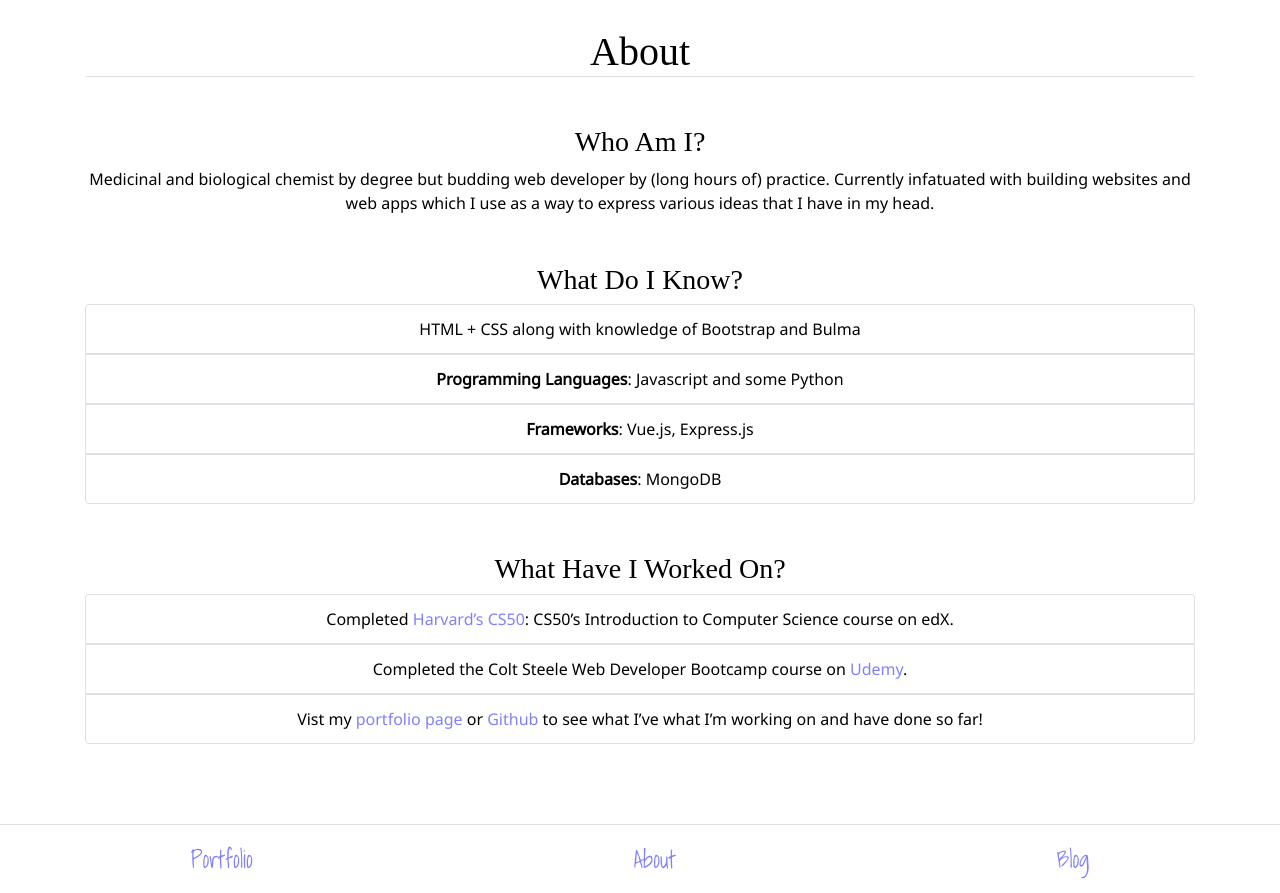
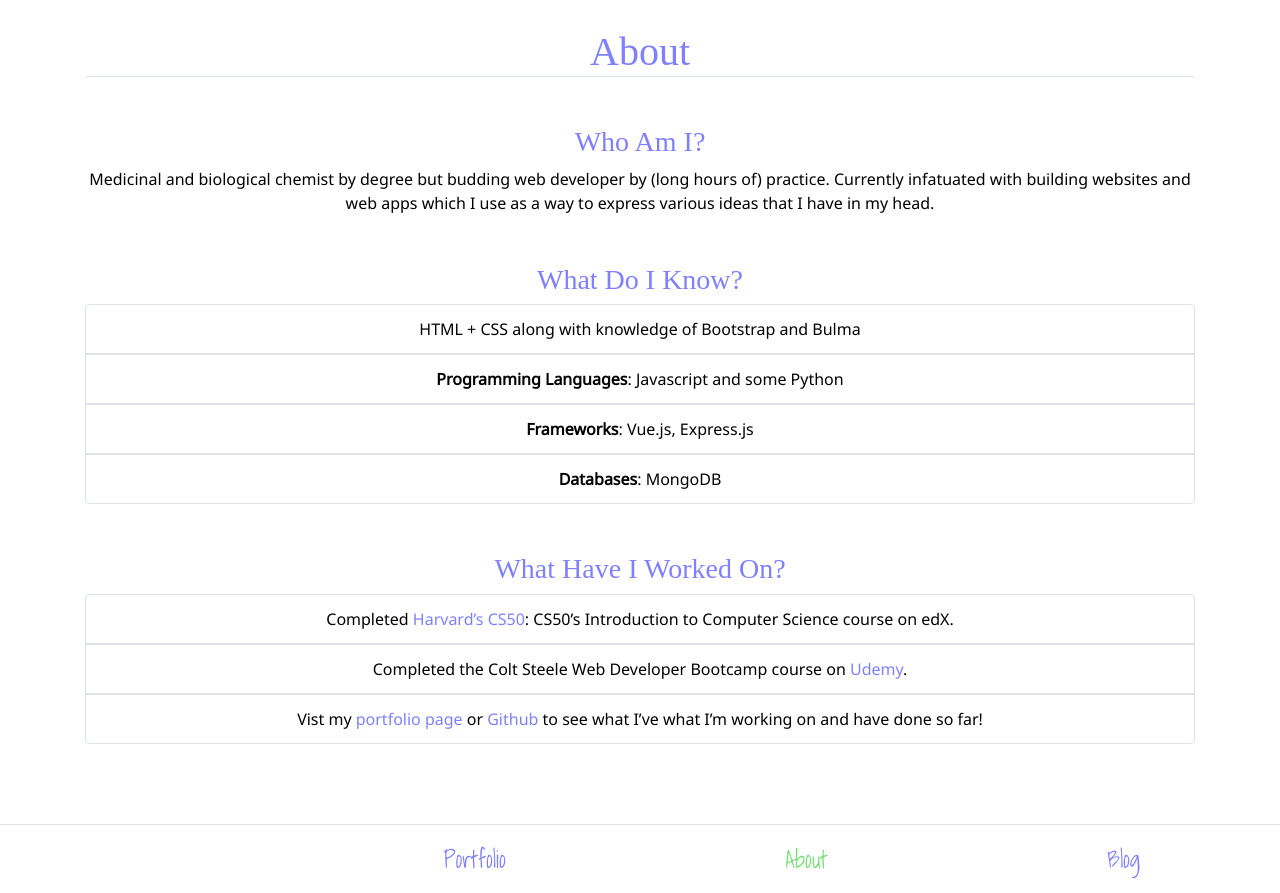
Before and after one commit to wingraptor/personalSite2.0, a Vue app: page /about in a window 1280 px wide. Shown: the part 100-993 px from the top of the page. Built offline with nearby package versions, Linux system fonts and the light colour scheme; some icons are missing; a web font is replaced by a local one.

Commit message:
Allow footer elements to show active styling when that page is visited

```diff
--- a/src/App.vue
+++ b/src/App.vue
@@ -43,6 +43,11 @@ export default {
   background: var(--highlight-one); /* Gecko Browsers */
 }
 
+
+.highlighted{
+  color: var(--highlight-one);
+}
+
 html,
 body {
   width: 100%;
@@ -51,7 +56,7 @@ body {
 }
 
 a {
-  color: var(--highlight-one) !important;
+  /* color: var(--highlight-one) !important; */
 }
 
 a:hover,
@@ -69,6 +74,7 @@ h5,
 h6 {
   font-family: "Sedgwick Ave", cursive;
   /* font-family: 'Rubik', sans-serif; */
+  color: var(--highlight-one);
 }
 
 .link{
--- a/src/components/Banner.vue
+++ b/src/components/Banner.vue
@@ -5,10 +5,10 @@
     <div class="banner__div text-dark">
       <h1 class="title">Akono Brathwaite</h1>
       <p class="subtitle">Web Developer</p>
-      <a class="mx-2" href="https://www.linkedin.com/in/akono-brathwaite-a0446297">
+      <a class="mx-2 highlighted" href="https://www.linkedin.com/in/akono-brathwaite-a0446297">
         <v-icon name="brands/linkedin" scale="2.5"></v-icon>
       </a>
-      <a class="mx-2" href="https://github.com/wingraptor">
+      <a class="mx-2 highlighted" href="https://github.com/wingraptor">
         <v-icon name="brands/github" scale="2.5"></v-icon>
       </a>
     </div>
--- a/src/components/Footer.vue
+++ b/src/components/Footer.vue
@@ -1,9 +1,12 @@
 <template>
   <div class="navbar-bottom py-3 border-top">
     <div class="navbar-bottom__div d-flex justify-content-around align-items-center">
-      <a href="/portfolio" class="footer__link">Portfolio</a>
-      <a href="/about" class="footer__link">About</a>
-      <a href="/blog" class="footer__link">Blog</a>
+      <b-link :active="$route.name === 'Home'" href="/" class="footer__link">
+        <v-icon class="colormode-toggle__icon" name="home" scale="1.8"></v-icon>
+      </b-link>
+      <b-link :active="$route.name === 'Portfolio'" href="/portfolio" class="footer__link">Portfolio</b-link>
+      <b-link :active="$route.name === 'About'" href="/about" class="footer__link">About</b-link>
+      <b-link href="/blog" class="footer__link">Blog</b-link>
     </div>
   </div>
 </template>
@@ -12,22 +15,31 @@
 export default {
   name: "NavBar",
   props: {},
+  data(){
+    return {
+      status: true
+    }
+  }
 };
 </script>
 
 <!-- Add "scoped" attribute to limit CSS to this component only -->
 <style scoped>
-
-.footer__link{
+.footer__link {
   font-size: 1.5em;
-  font-family: 'Shadows Into Light', cursive;
+  font-family: "Shadows Into Light", cursive;
+  color: var(--highlight-one);
 }
 
-.navbar-bottom__div .link{
+.navbar-bottom__div .link {
   font-weight: bold;
 }
 
-.navbar-bottom{
+.active{
+  color: var(--highlight-two);
+}
+
+.navbar-bottom {
   background-color: var(--main-background-color);
 }
 </style>
--- a/src/views/About.vue
+++ b/src/views/About.vue
@@ -35,6 +35,7 @@
                 Completed
                 <a
                   href="https://courses.edx.org/certificates/517d69c5d088475d9f90ef9b21043c88"
+                  class="highlighted"
                   target="_blank"
                 >Harvard’s CS50</a>: CS50’s Introduction to Computer Science course on edX.
               </li>
@@ -43,12 +44,13 @@
                 <a
                   href="http://ude.my/UC-9LNDKRUX"
                   target="_blank"
+                  class="highlighted"
                 >Udemy</a>.
               </li>
               <li class="list-group-item">
                 Vist my
-                <a href="/portfolio/">portfolio page</a> or
-                <a href="https://github.com/wingraptor" target="_blank">Github</a> to see what I’ve what I’m working on and have done so far!
+                <a href="/portfolio/" class="highlighted">portfolio page</a> or
+                <a href="https://github.com/wingraptor"  class="highlighted" target="_blank">Github</a> to see what I’ve what I’m working on and have done so far!
               </li>
             </ul>
           </div>
```
